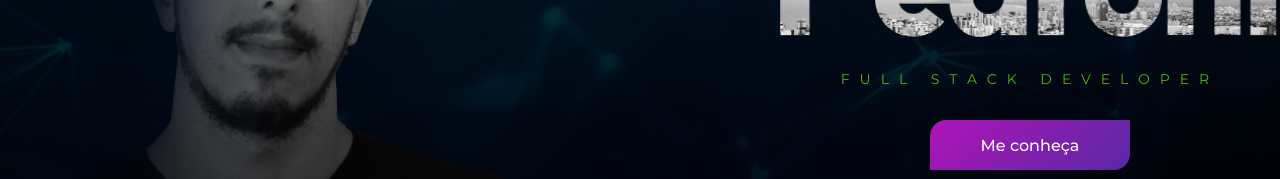
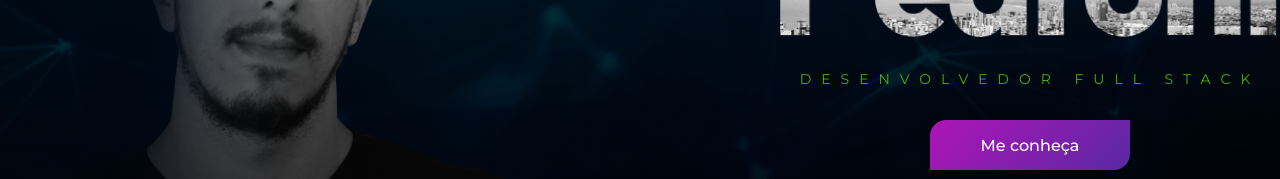
Before and after one commit to pedronidiv/front-portfolio, a Next.js app: page / in a window 1280 px wide. Shown: the part 333-512 px from the top of the page. Built offline with nearby package versions, Linux system fonts and the light colour scheme.

Commit message:
change subtitle

```diff
--- a/components/HomeBanner.js
+++ b/components/HomeBanner.js
@@ -22,7 +22,7 @@ const HomeBanner = (props) => {
             srcSet="/img/banner/name.png 1x, /img/banner/name@2x.png 2x"
             alt="Lucas Pedroni, nome"
           />
-          <span className="subtitle">FULL STACK DEVELOPER</span>
+          <span className="subtitle">DESENVOLVEDOR FULL STACK</span>
           <br />
 
           <Button
```
